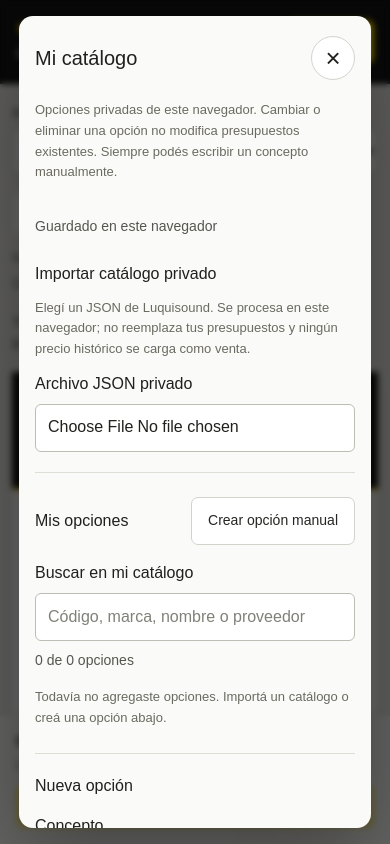
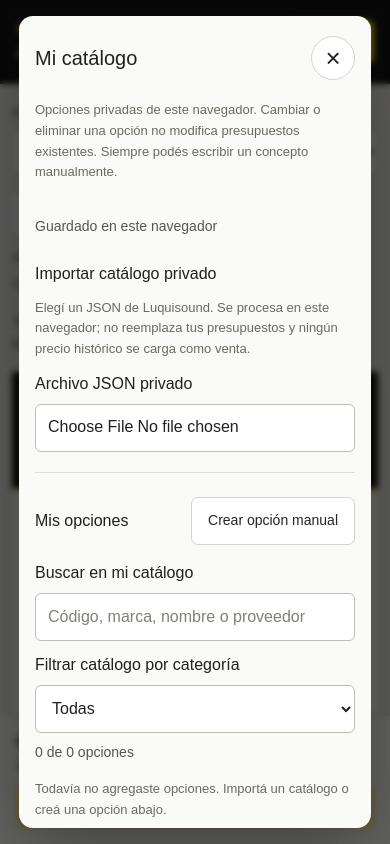
Before and after one commit to luquisound/luquisound-cotizador, a React (Vite) app: page / in a window 390 px wide. Both pictures are taken after a click on the button "Mi catálogo". Shown: the top 844 px of the page. Built offline with nearby package versions, Linux system fonts and the light colour scheme; a web font is replaced by a local one.

Commit message:
feat: add catalogue category filters and flexible selection
Combine category filters with catalogue search and preserve quotation sections when selecting products.

Validate category and currency behavior with tests and mobile/desktop browser checks.

```diff
--- a/src/features/quotation/CatalogTools.tsx
+++ b/src/features/quotation/CatalogTools.tsx
@@ -2,9 +2,9 @@ import { useDeferredValue, useEffect, useId, useMemo, useRef, useState, type Cha
 import { parseMoney } from './calculation.ts'
 import {
   applyCatalogImport, buildCatalogImportPreview, CATALOG_IMPORT_MAX_BYTES, CATALOG_IMPORT_MAX_ITEMS,
-  parseCatalogImport, queryCatalog,
+  getCatalogCategories, getCatalogChoices, parseCatalogImport, queryCatalog,
 } from './catalog.ts'
-import type { CatalogImportDocument, CatalogImportPreview, CatalogReferencePrice, CatalogSource } from './catalog.ts'
+import type { CatalogCategoryOption, CatalogImportDocument, CatalogImportPreview, CatalogReferencePrice, CatalogSource } from './catalog.ts'
 import type { CatalogItem, Currency, RowSection } from './model.ts'
 import { Dialog } from './QuotationDialog.tsx'
 import './catalog-ui.css'
@@ -109,6 +109,27 @@ function HistoricalReferences({ item, currency, onUse }: HistoricalReferencesPro
   )
 }
 
+interface CatalogCategorySelectProps {
+  label: string
+  options: CatalogCategoryOption[]
+  value: string
+  onChange: (value: string) => void
+}
+
+function CatalogCategorySelect({ label, options, value, onChange }: CatalogCategorySelectProps) {
+  return (
+    <label className="catalog-search">{label}
+      <select value={value} onChange={(event) => onChange(event.target.value)}>
+        <option value="">Todas</option>
+        {options.map((option) => <option key={option.key} value={option.key}>
+          {option.key === 'uncategorized' ? 'Sin clasificar'
+            : `${option.label}${option.key === 'category:sin clasificar' || option.key === 'category:todas' ? ' (categoría)' : ''}`}
+        </option>)}
+      </select>
+    </label>
+  )
+}
+
 interface CatalogPickerProps {
   catalog: CatalogItem[]
   currency: Currency
@@ -118,23 +139,27 @@ interface CatalogPickerProps {
 
 export function CatalogPicker({ catalog, currency, section, onChoose }: CatalogPickerProps) {
   const [query, setQuery] = useState('')
+  const [selectedCategory, setSelectedCategory] = useState('')
   const deferredQuery = useDeferredValue(query)
   const searchId = useId()
-  const available = useMemo(() => catalog.filter((item) => (
-    item.section === section && (!item.unitPrice.trim() || item.currency === currency)
-  )), [catalog, currency, section])
-  const results = useMemo(() => queryCatalog(available, deferredQuery), [available, deferredQuery])
+  const available = useMemo(() => getCatalogChoices(catalog, currency, section), [catalog, currency, section])
+  const categories = useMemo(() => getCatalogCategories(available), [available])
+  const category = categories.some((option) => option.key === selectedCategory) ? selectedCategory : ''
+  const results = useMemo(() => queryCatalog(available, deferredQuery, category), [available, deferredQuery, category])
   return (
     <fieldset className="catalog-picker">
       <legend>Elegir del catálogo <span>(opcional)</span></legend>
       <details className="catalog-picker-search">
         <summary>Buscar en el catálogo ({available.length} opciones)</summary>
-      <label className="catalog-search" htmlFor={searchId}>Buscar por código, marca o nombre
-        <input id={searchId} type="search" autoComplete="off" maxLength={200} value={query} onChange={(event) => setQuery(event.target.value)} placeholder="Buscar una opción" />
-      </label>
+      <div className="catalog-filters">
+        <label className="catalog-search" htmlFor={searchId}>Buscar por código, marca o nombre
+          <input id={searchId} type="search" autoComplete="off" maxLength={200} value={query} onChange={(event) => setQuery(event.target.value)} placeholder="Buscar una opción" />
+        </label>
+        <CatalogCategorySelect label="Filtrar productos por categoría" options={categories} value={category} onChange={setSelectedCategory} />
+      </div>
       <p className="field-help">Podés escribir manualmente o dejar el campo vacío. Elegir un producto conserva su precio de venta; las referencias se revisan por separado.</p>
       <p className="catalog-count" aria-live="polite">{results.length === 0
-        ? 'No hay coincidencias para esta sección y moneda.'
+        ? 'No hay coincidencias para esta búsqueda y moneda.'
         : `${results.length} coincidencias${results.length > PICKER_LIMIT ? ` · Se muestran las primeras ${PICKER_LIMIT}; afiná la búsqueda.` : ''}`}</p>
       <ul className="catalog-picker-results" aria-busy={query !== deferredQuery}>
         {results.slice(0, PICKER_LIMIT).map((item) => (
@@ -168,7 +193,8 @@ export function CatalogEditor({ catalog, saveStatus, saveError, onSave, onClose
   const [error, setError] = useState('')
   const [feedback, setFeedback] = useState('')
   const [query, setQuery] = useState('')
-  const [page, setPage] = useState(0)
+  const [selectedCategory, setSelectedCategory] = useState('')
+  const [page, setPage] = useState({ index: 0, category: '' })
   const [reading, setReading] = useState(false)
   const [importError, setImportError] = useState('')
   const [importDocument, setImportDocument] = useState<CatalogImportDocument | null>(null)
@@ -179,9 +205,11 @@ export function CatalogEditor({ catalog, saveStatus, saveError, onSave, onClose
   const readToken = useRef(0)
   const searchId = useId()
   const deferredQuery = useDeferredValue(query)
-  const results = useMemo(() => queryCatalog(catalog, deferredQuery), [catalog, deferredQuery])
+  const categories = useMemo(() => getCatalogCategories(catalog), [catalog])
+  const category = categories.some((option) => option.key === selectedCategory) ? selectedCategory : ''
+  const results = useMemo(() => queryCatalog(catalog, deferredQuery, category), [catalog, deferredQuery, category])
   const pageCount = Math.max(1, Math.ceil(results.length / PAGE_SIZE))
-  const visiblePage = Math.min(page, pageCount - 1)
+  const visiblePage = page.category === category ? Math.min(page.index, pageCount - 1) : 0
   const editingExisting = catalog.some((item) => item.id === draft.id)
   const dirty = editableSignature(draft) !== baseline
   useEffect(() => () => { readToken.current += 1 }, [])
@@ -191,6 +219,13 @@ export function CatalogEditor({ catalog, saveStatus, saveError, onSave, onClose
     setDraft(next)
     setBaseline(editableSignature(next))
     setError('')
+  }
+
+  function resetMissingCategory(nextCatalog: CatalogItem[]): void {
+    if (selectedCategory && !getCatalogCategories(nextCatalog).some((option) => option.key === selectedCategory)) {
+      setSelectedCategory('')
+      setPage({ index: 0, category: '' })
+    }
   }
 
   function discardDraftChanges(): boolean {
@@ -273,6 +308,7 @@ export function CatalogEditor({ catalog, saveStatus, saveError, onSave, onClose
         setImportError('No se guardó la importación. Revisá el aviso de guardado y conservá el archivo para volver a intentar.')
         return
       }
+      resetMissingCategory(next)
       setFeedback(`Importación aplicada al espacio actual: ${preview.additions.length} nuevas y ${updates} actualizadas. Los precios históricos siguen como referencias.`)
       clearPreview()
       resetDraft()
@@ -312,6 +348,7 @@ export function CatalogEditor({ catalog, saveStatus, saveError, onSave, onClose
       setError('No se guardó la opción. Revisá el aviso de guardado y volvé a intentar sin cerrar este formulario.')
       return
     }
+    resetMissingCategory(next)
     setFeedback(editingExisting ? 'Opción actualizada en el espacio actual. Los presupuestos existentes se conservan.' : 'Opción agregada al catálogo del espacio actual.')
     resetDraft()
     clearPreview()
@@ -319,10 +356,12 @@ export function CatalogEditor({ catalog, saveStatus, saveError, onSave, onClose
 
   function removeItem(item: CatalogItem): void {
     if (!window.confirm('¿Eliminar esta opción del catálogo? Los presupuestos existentes se conservan.')) return
-    if (!onSave(catalog.filter((entry) => entry.id !== item.id))) {
+    const next = catalog.filter((entry) => entry.id !== item.id)
+    if (!onSave(next)) {
       setError('No se pudo guardar la eliminación. La opción se conserva.')
       return
     }
+    resetMissingCategory(next)
     if (draft.id === item.id) resetDraft()
     setFeedback('Opción quitada del catálogo del espacio actual. Los presupuestos existentes se conservan.')
     clearPreview()
@@ -392,9 +431,15 @@ export function CatalogEditor({ catalog, saveStatus, saveError, onSave, onClose
               inputRef.current?.focus()
             }}>Crear opción manual</button>
           </div>
-          <label className="catalog-search" htmlFor={searchId}>Buscar en mi catálogo
-            <input id={searchId} type="search" autoComplete="off" maxLength={200} value={query} onChange={(event) => { setQuery(event.target.value); setPage(0) }} placeholder="Código, marca, nombre o proveedor" />
-          </label>
+          <div className="catalog-filters">
+            <label className="catalog-search" htmlFor={searchId}>Buscar en mi catálogo
+              <input id={searchId} type="search" autoComplete="off" maxLength={200} value={query} onChange={(event) => { setQuery(event.target.value); setPage({ index: 0, category }) }} placeholder="Código, marca, nombre o proveedor" />
+            </label>
+            <CatalogCategorySelect label="Filtrar catálogo por categoría" options={categories} value={category} onChange={(value) => {
+              setSelectedCategory(value)
+              setPage({ index: 0, category: value })
+            }} />
+          </div>
           <p className="catalog-count" aria-live="polite">{results.length} de {catalog.length} opciones{results.length ? ` · Mostrando ${resultStart + 1}–${Math.min(resultStart + PAGE_SIZE, results.length)}` : ''}</p>
           <ul className="catalog-results" aria-busy={query !== deferredQuery}>
             {results.slice(resultStart, resultStart + PAGE_SIZE).map((item) => <li className="catalog-result" key={item.id}>
@@ -414,9 +459,9 @@ export function CatalogEditor({ catalog, saveStatus, saveError, onSave, onClose
           </ul>
           {results.length === 0 && <p className="field-help">{catalog.length === 0 ? 'Todavía no agregaste opciones. Importá un catálogo o creá una opción abajo.' : 'No hay coincidencias. Probá con otro nombre o código.'}</p>}
           {pageCount > 1 && <nav className="catalog-pagination" aria-label="Páginas del catálogo">
-            <button type="button" className="button secondary" disabled={visiblePage === 0} onClick={() => setPage(visiblePage - 1)}>Anterior</button>
+            <button type="button" className="button secondary" disabled={visiblePage === 0} onClick={() => setPage({ index: visiblePage - 1, category })}>Anterior</button>
             <span>Página {visiblePage + 1} de {pageCount}</span>
-            <button type="button" className="button secondary" disabled={visiblePage + 1 >= pageCount} onClick={() => setPage(visiblePage + 1)}>Siguiente</button>
+            <button type="button" className="button secondary" disabled={visiblePage + 1 >= pageCount} onClick={() => setPage({ index: visiblePage + 1, category })}>Siguiente</button>
           </nav>}
         </section>
         <form className="form-stack catalog-edit-form" onSubmit={saveItem}>
@@ -424,7 +469,7 @@ export function CatalogEditor({ catalog, saveStatus, saveError, onSave, onClose
           <label>Concepto<input ref={inputRef} value={draft.concept} maxLength={500} onChange={(event) => setDraft({ ...draft, concept: event.target.value })} /></label>
           <label>Detalle para el cliente <span>(opcional)</span><textarea rows={2} value={draft.detail} maxLength={2000} onChange={(event) => setDraft({ ...draft, detail: event.target.value })} /></label>
           <div className="form-grid">
-            <label>Sección<select value={draft.section} onChange={(event) => setDraft({ ...draft, section: event.target.value as RowSection })}><option value="equipment">Equipamiento</option><option value="extras">Instalación y accesorios</option></select></label>
+            <label>Sección sugerida<select value={draft.section} onChange={(event) => setDraft({ ...draft, section: event.target.value as RowSection })}><option value="equipment">Equipamiento</option><option value="extras">Instalación y accesorios</option></select></label>
             <label>Moneda del precio<select value={draft.currency} onChange={(event) => changeCurrency(event.target.value as Currency)}><option value="ARS">ARS</option><option value="USD">USD</option></select></label>
           </div>
           <label>Precio de venta unitario · {draft.currency} <span>(opcional)</span><input inputMode="decimal" placeholder="Precio pendiente" value={draft.unitPrice} maxLength={64} onChange={(event) => setDraft({ ...draft, unitPrice: event.target.value })} /></label>
--- a/src/features/quotation/catalog-ui.css
+++ b/src/features/quotation/catalog-ui.css
@@ -61,6 +61,14 @@
 .catalog-search {
   display: grid;
   gap: 8px;
+}
+
+.catalog-filters {
+  display: grid;
+  min-width: 0;
+  grid-template-columns: minmax(0, 1fr);
+  align-items: end;
+  gap: 12px;
 }
 
 .catalog-results,
@@ -404,6 +412,10 @@
 }
 
 @media (min-width: 480px) {
+  .catalog-filters {
+    grid-template-columns: minmax(0, 1.25fr) minmax(0, 1fr);
+  }
+
   .catalog-tools .form-grid,
   .catalog-picker .form-grid {
     grid-template-columns: repeat(2, minmax(0, 1fr));
--- a/src/features/quotation/catalog.ts
+++ b/src/features/quotation/catalog.ts
@@ -378,10 +378,49 @@ function searchText(value: string): string {
   return value.normalize('NFD').replace(/\p{M}/gu, '').toLowerCase()
 }
 
-export function queryCatalog(items: readonly CatalogEntry[], query: string): CatalogEntry[] {
+export interface CatalogCategoryOption {
+  key: string
+  label: string
+}
+
+export function getCatalogChoices(
+  items: readonly CatalogEntry[], currency: Currency, preferredSection: RowSection,
+): CatalogEntry[] {
+  return items.filter((item) => !item.unitPrice.trim() || item.currency === currency)
+    .sort((first, second) => (first.section === preferredSection ? 0 : 1) - (second.section === preferredSection ? 0 : 1))
+}
+
+const categoryCollator = new Intl.Collator('es', { sensitivity: 'base', numeric: true })
+
+function categoryLabel(value: string | undefined): string {
+  return (value ?? '').trim().replace(/\s+/g, ' ')
+}
+
+function categoryKey(value: string | undefined): string {
+  const label = categoryLabel(value)
+  return label ? `category:${label.toLowerCase()}` : 'uncategorized'
+}
+
+export function getCatalogCategories(items: readonly CatalogEntry[]): CatalogCategoryOption[] {
+  const options = new Map<string, CatalogCategoryOption>()
+  for (const item of items) {
+    const key = categoryKey(item.category)
+    if (!options.has(key)) options.set(key, { key, label: categoryLabel(item.category) })
+  }
+  return [...options.values()].sort((first, second) => {
+    if (first.key === second.key) return 0
+    if (first.key === 'uncategorized') return 1
+    if (second.key === 'uncategorized') return -1
+    return categoryCollator.compare(first.label, second.label)
+  })
+}
+
+export function queryCatalog(items: readonly CatalogEntry[], query: string, selectedCategory?: string): CatalogEntry[] {
   const terms = searchText(query).trim().split(/\s+/).filter(Boolean)
-  if (terms.length === 0) return [...items]
+  if (terms.length === 0 && !selectedCategory) return [...items]
   return items.filter((item) => {
+    if (selectedCategory && categoryKey(item.category) !== selectedCategory) return false
+    if (terms.length === 0) return true
     const searchable = searchText([
       item.supplier, item.sku, item.brand, item.concept, item.detail, item.category,
     ].filter((part) => typeof part === 'string').join(' '))
```
Also changed, not shown: 4 other files (tests, documents, lock files or other folders).
